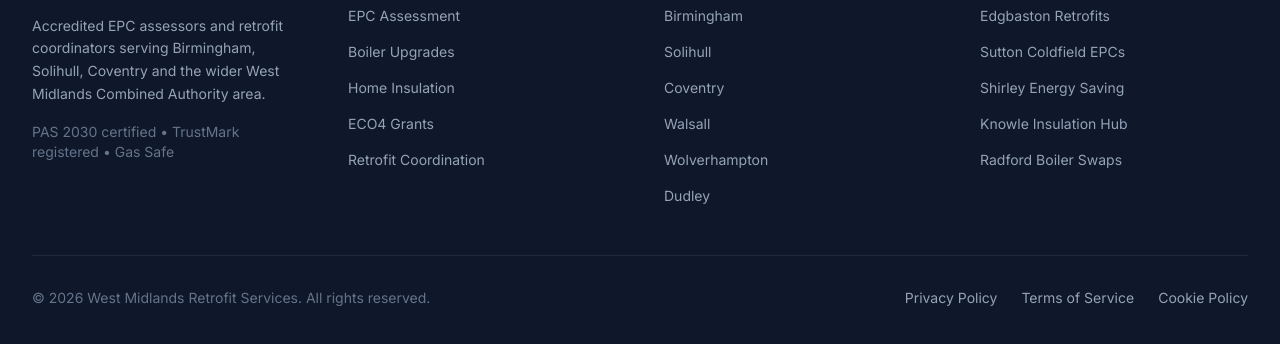
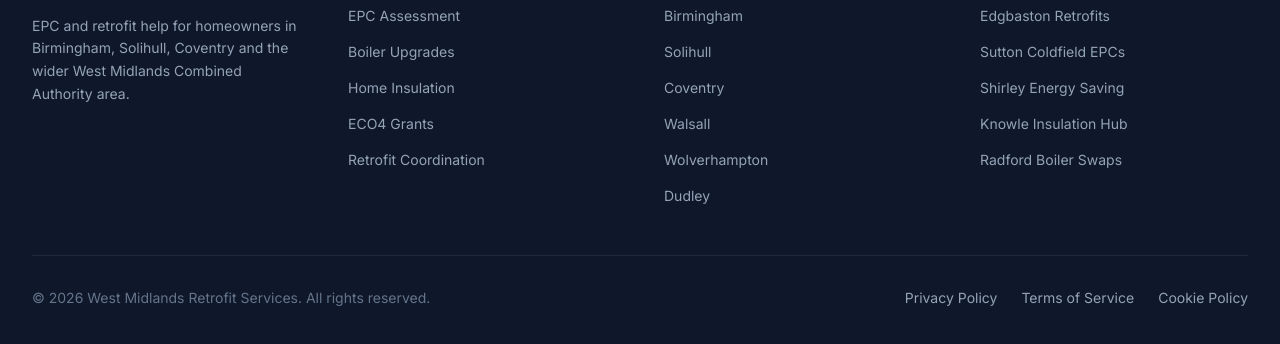
Before and after one commit to Jamiemac9/epcleadgen, a plain HTML site: page guides/eco4-ends-december-2026/index.html in a window 1280 px wide. Shown: the part 2725-3069 px from the top of the page. Drawn offline with nearby package versions, Linux system fonts and the light colour scheme.

Commit message:
Same footer rewording on the guide pages

```diff
--- a/guides/eco4-ends-december-2026/index.html
+++ b/guides/eco4-ends-december-2026/index.html
@@ -191,9 +191,9 @@
             <span class="font-bold text-lg text-white tracking-tight">WM Retrofit</span>
           </div>
           <p class="text-slate-400 text-sm leading-relaxed mb-4">
-            Accredited EPC assessors and retrofit coordinators serving Birmingham, Solihull, Coventry and the wider West Midlands Combined Authority area.
+            EPC and retrofit help for homeowners in Birmingham, Solihull, Coventry and the wider West Midlands Combined Authority area.
           </p>
-          <p class="text-slate-500 text-sm">PAS 2030 certified • TrustMark registered • Gas Safe</p>
+
         </div>
 
         <!-- Services Column -->
```
Also changed, not shown: guides/index.html (+2 -2 lines).
